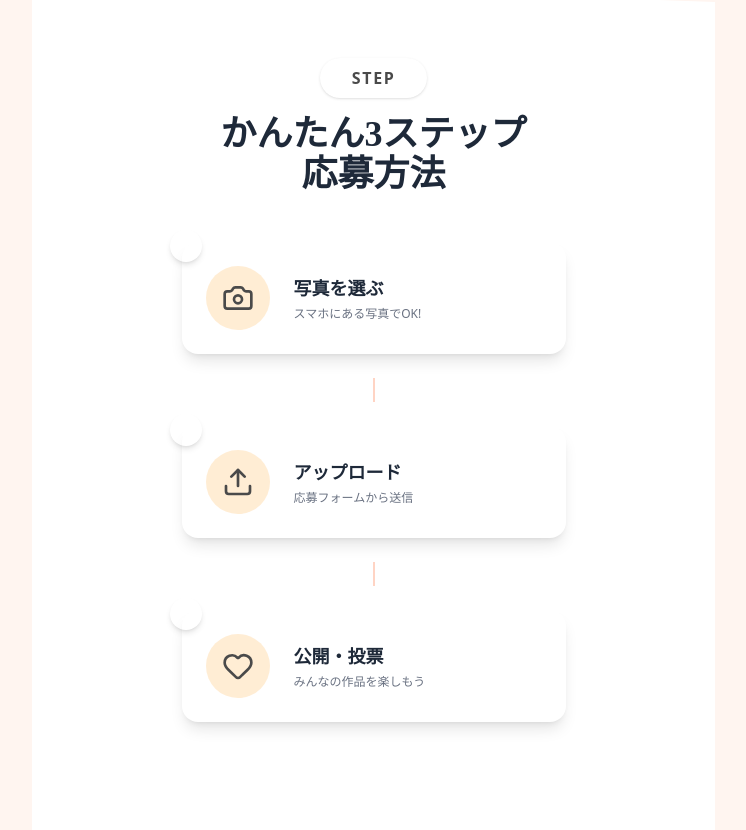
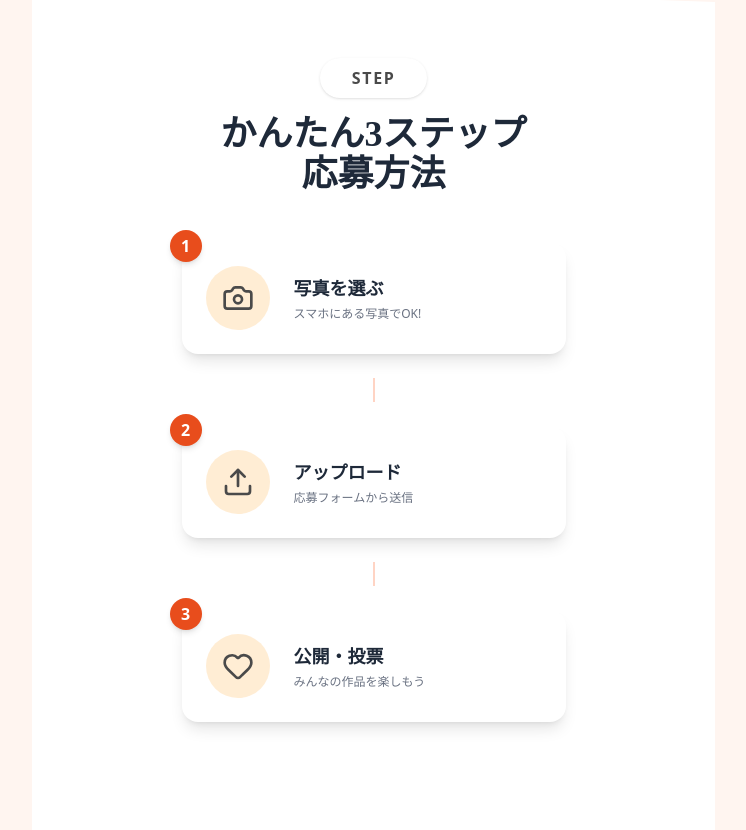
Before and after one commit to Yoshiken-lab/Photocon, a Next.js app in the folder photocon-system/: page /sample-o in a window 1280 px wide. Shown: the part 1006-1836 px from the top of the page, without its empty margins (266-1012 px from the left). Built offline with nearby package versions, Linux system fonts and the light colour scheme.

Commit message:
fix(sample-o): swap hero layout, improve step visibility and animation smoothness

```diff
--- a/photocon-system/components/o/HeroO.tsx
+++ b/photocon-system/components/o/HeroO.tsx
@@ -128,6 +128,11 @@ export const HeroO = () => {
             {/* CTA Section */}
             <div className="text-center pb-12 px-6 relative z-30">
 
+                <p className="text-gray-600 font-medium leading-relaxed font-maru mb-10">
+                    スマホの中に眠っている<br className="md:hidden" />お子さまのベストショット。<br />
+                    <span className="bg-yellow-100 px-1">未来の宝物</span> として残しませんか？
+                </p>
+
                 <div className="inline-block relative group">
                     <button className="bg-[#E84D1C] text-white text-xl md:text-2xl font-bold py-5 px-16 rounded-full shadow-xl hover:bg-[#D63E0F] hover:scale-105 transition-all transform flex items-center gap-3 mx-auto border-4 border-white/30 relative z-10 overflow-hidden">
                         {/* Shimmer Effect */}
@@ -139,11 +144,6 @@ export const HeroO = () => {
                     {/* Button Glow */}
                     <div className="absolute top-2 left-0 w-full h-full bg-brand-500 blur-xl opacity-40 group-hover:opacity-60 transition-opacity rounded-full z-0"></div>
                 </div>
-
-                <p className="mt-10 text-gray-600 font-medium leading-relaxed font-maru">
-                    スマホの中に眠っている<br className="md:hidden" />お子さまのベストショット。<br />
-                    <span className="bg-yellow-100 px-1">未来の宝物</span> として残しませんか？
-                </p>
             </div>
 
             {/* Dotted Divider */}
--- a/photocon-system/components/o/HowToApplyO.tsx
+++ b/photocon-system/components/o/HowToApplyO.tsx
@@ -28,13 +28,13 @@ export const HowToApplyO = () => {
             <div className="space-y-6 max-w-sm mx-auto relative z-10">
                 {/* Step 1 */}
                 <motion.div
-                    initial={{ opacity: 0, x: -30 }}
-                    whileInView={{ opacity: 1, x: 0 }}
-                    transition={{ duration: 0.5, delay: 0.1 }}
-                    viewport={{ once: true }}
+                    initial={{ opacity: 0, y: 30 }}
+                    whileInView={{ opacity: 1, y: 0 }}
+                    transition={{ duration: 0.5, delay: 0.1, ease: "easeOut" }}
+                    viewport={{ once: true, margin: "-50px" }}
                     className="bg-white p-6 rounded-2xl shadow-lg flex items-center gap-6 relative group hover:-translate-y-1 transition-transform"
                 >
-                    <div className="absolute -top-3 -left-3 bg-brand-500 text-white w-8 h-8 rounded-full flex items-center justify-center font-bold shadow-md">1</div>
+                    <div className="absolute -top-3 -left-3 bg-[#E84D1C] text-white w-8 h-8 rounded-full flex items-center justify-center font-bold shadow-md">1</div>
                     <div className="bg-orange-100 p-4 rounded-full text-brand-500">
                         <Camera size={32} />
                     </div>
@@ -49,19 +49,19 @@ export const HowToApplyO = () => {
                     initial={{ height: 0 }}
                     whileInView={{ height: 24 }}
                     transition={{ duration: 0.5, delay: 0.3 }}
-                    viewport={{ once: true }}
+                    viewport={{ once: true, margin: "-50px" }}
                     className="w-0.5 bg-brand-200 mx-auto"
                 ></motion.div>
 
                 {/* Step 2 */}
                 <motion.div
-                    initial={{ opacity: 0, x: 30 }}
-                    whileInView={{ opacity: 1, x: 0 }}
-                    transition={{ duration: 0.5, delay: 0.2 }}
-                    viewport={{ once: true }}
+                    initial={{ opacity: 0, y: 30 }}
+                    whileInView={{ opacity: 1, y: 0 }}
+                    transition={{ duration: 0.5, delay: 0.4, ease: "easeOut" }}
+                    viewport={{ once: true, margin: "-50px" }}
                     className="bg-white p-6 rounded-2xl shadow-lg flex items-center gap-6 relative group hover:-translate-y-1 transition-transform"
                 >
-                    <div className="absolute -top-3 -left-3 bg-brand-500 text-white w-8 h-8 rounded-full flex items-center justify-center font-bold shadow-md">2</div>
+                    <div className="absolute -top-3 -left-3 bg-[#E84D1C] text-white w-8 h-8 rounded-full flex items-center justify-center font-bold shadow-md">2</div>
                     <div className="bg-orange-100 p-4 rounded-full text-brand-500">
                         <Upload size={32} />
                     </div>
@@ -75,20 +75,20 @@ export const HowToApplyO = () => {
                 <motion.div
                     initial={{ height: 0 }}
                     whileInView={{ height: 24 }}
-                    transition={{ duration: 0.5, delay: 0.4 }}
-                    viewport={{ once: true }}
+                    transition={{ duration: 0.5, delay: 0.6 }}
+                    viewport={{ once: true, margin: "-50px" }}
                     className="w-0.5 bg-brand-200 mx-auto"
                 ></motion.div>
 
                 {/* Step 3 */}
                 <motion.div
-                    initial={{ opacity: 0, x: -30 }}
-                    whileInView={{ opacity: 1, x: 0 }}
-                    transition={{ duration: 0.5, delay: 0.3 }}
-                    viewport={{ once: true }}
+                    initial={{ opacity: 0, y: 30 }}
+                    whileInView={{ opacity: 1, y: 0 }}
+                    transition={{ duration: 0.5, delay: 0.7, ease: "easeOut" }}
+                    viewport={{ once: true, margin: "-50px" }}
                     className="bg-white p-6 rounded-2xl shadow-lg flex items-center gap-6 relative group hover:-translate-y-1 transition-transform"
                 >
-                    <div className="absolute -top-3 -left-3 bg-brand-500 text-white w-8 h-8 rounded-full flex items-center justify-center font-bold shadow-md">3</div>
+                    <div className="absolute -top-3 -left-3 bg-[#E84D1C] text-white w-8 h-8 rounded-full flex items-center justify-center font-bold shadow-md">3</div>
                     <div className="bg-orange-100 p-4 rounded-full text-brand-500">
                         <Heart size={32} />
                     </div>
```
Also changed, not shown: 2 other files (tests, documents, lock files or other folders).
